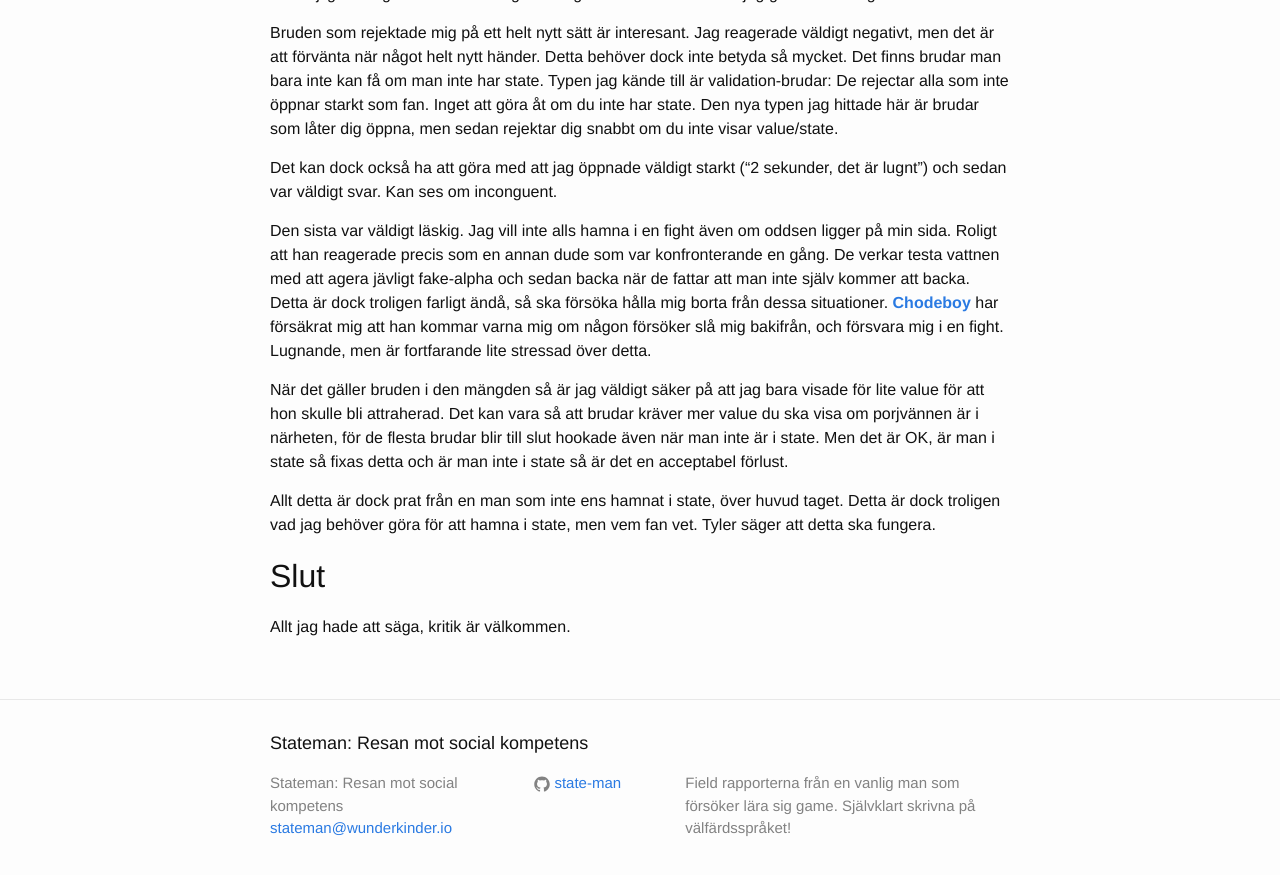
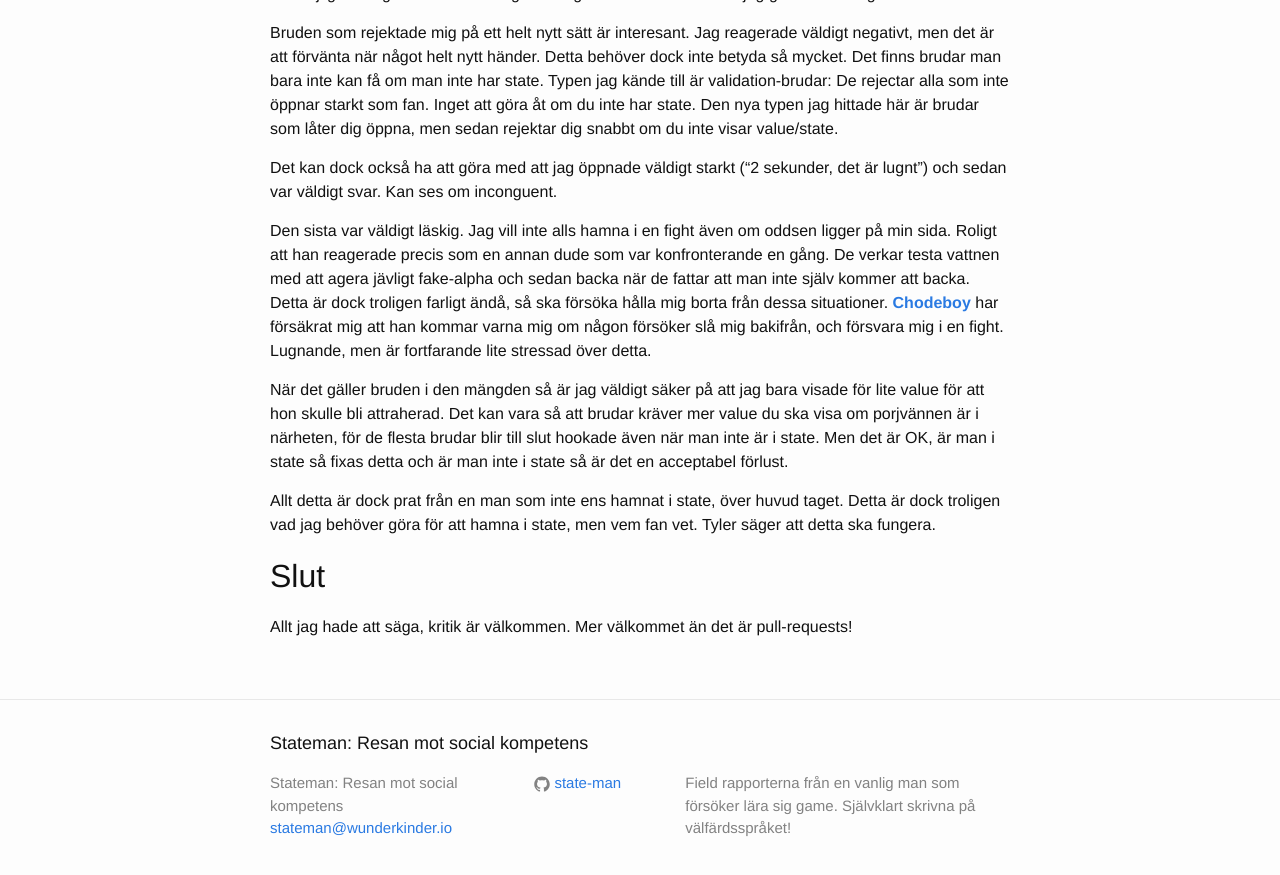
Before and after one commit to state-man/state-man.github.io, a Jekyll site: the page built from _posts/2015-11-06-fr-man-verkligen.markdown, in a window 1280 px wide and 900 px high, scrolled down 4460 px. Shown: the top 875 px of the window. Built offline with Jekyll 4.4.1, drawn with Linux system fonts in a browser that asks for light colours.

Commit message:
Add mention of pull-requests

```diff
--- a/_posts/2015-11-06-fr-man-verkligen.markdown
+++ b/_posts/2015-11-06-fr-man-verkligen.markdown
@@ -97,4 +97,4 @@ Allt detta är dock prat från en man som inte ens hamnat i state, över huvud t
 
 ## Slut
 
-Allt jag hade att säga, kritik är välkommen.
+Allt jag hade att säga, kritik är välkommen. Mer välkommet än det är pull-requests!
```
